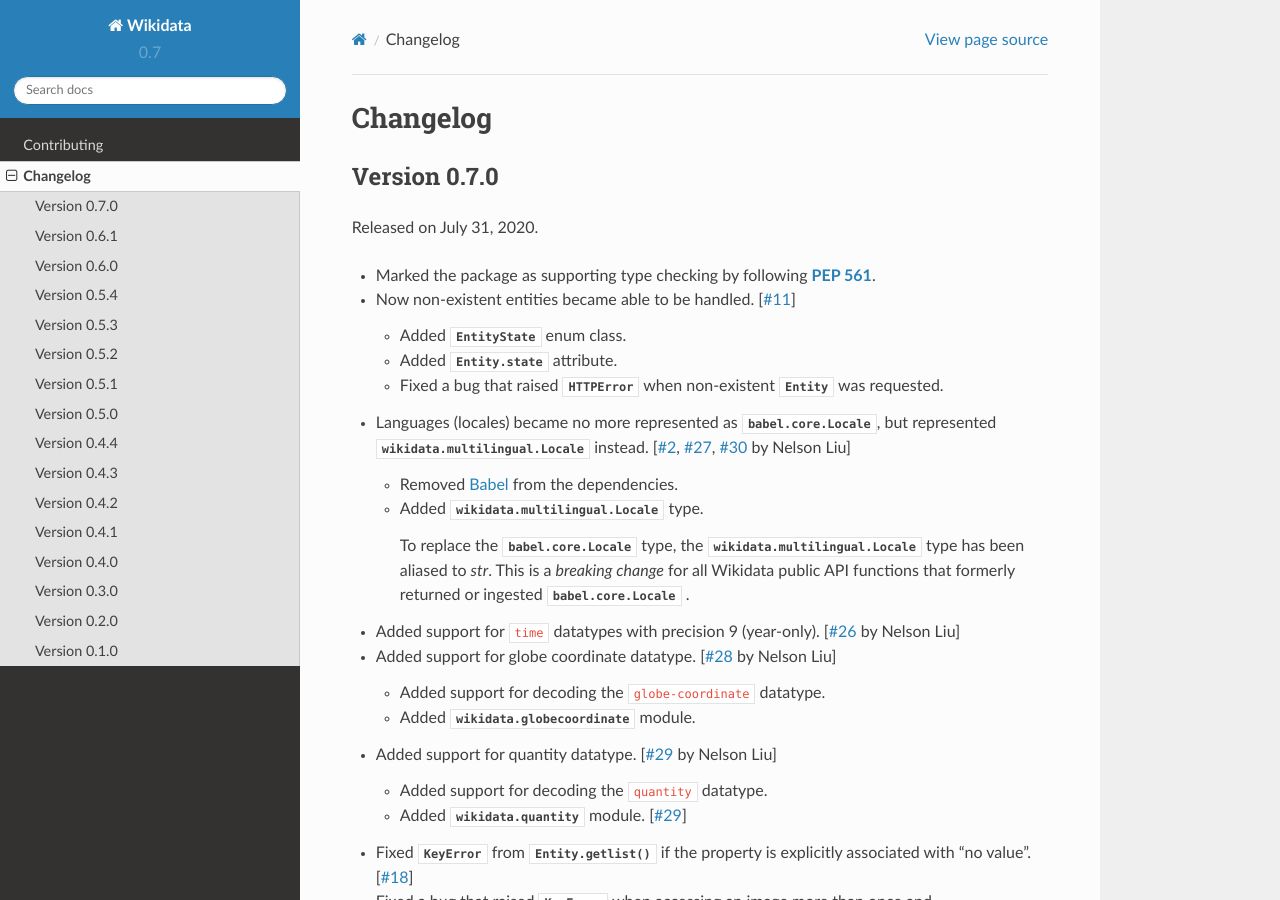
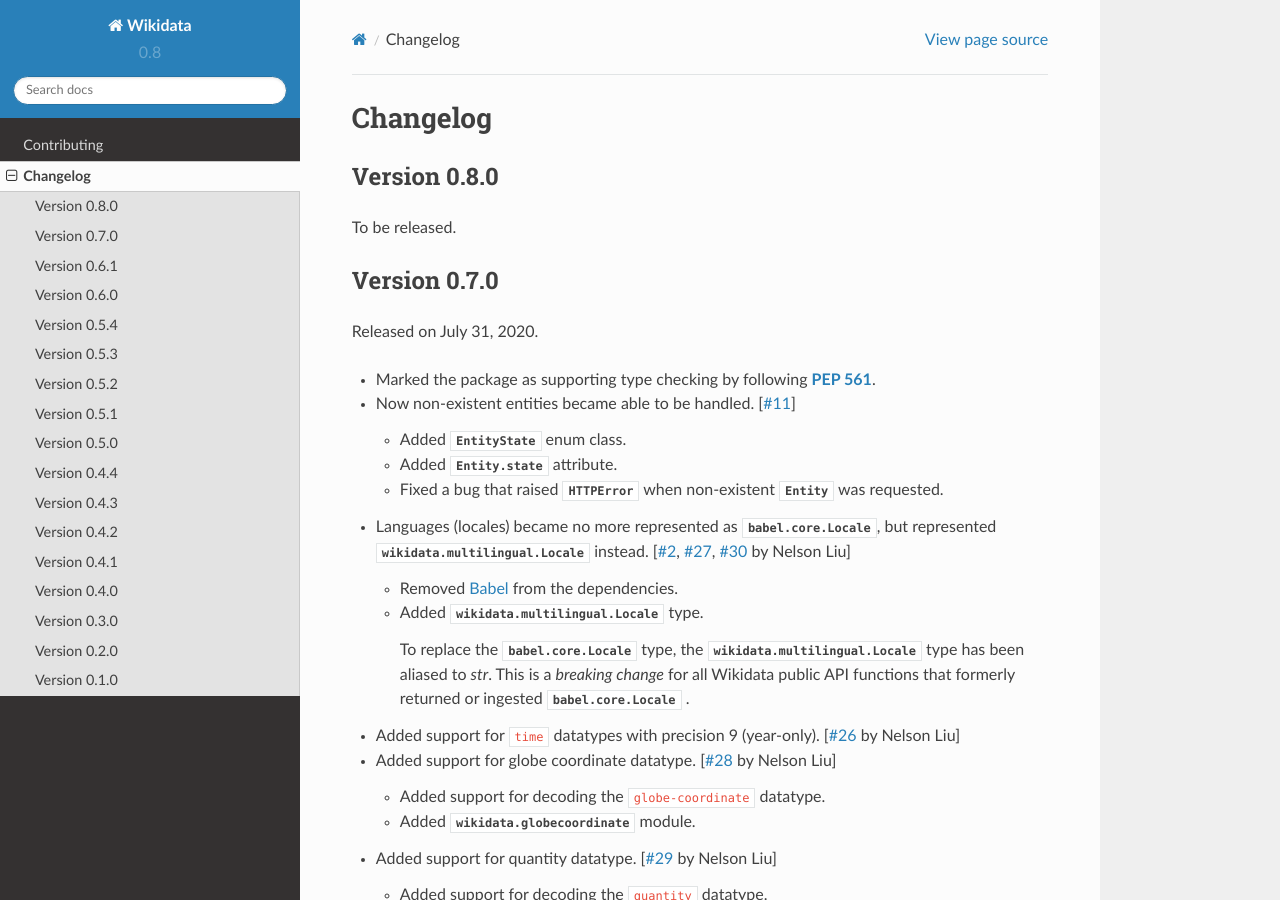
Before and after one commit to dahlia/wikidata, a Sphinx documentation site: the page built from docs/changes.rst, in a window 1280 px wide and 900 px high. Built offline with Sphinx 7.4.7 and the Read the Docs theme 2.0.0, drawn with Linux system fonts in a browser that asks for light colours.

Commit message:
Version bump
[changelog skip]

```diff
--- a/docs/changes.rst
+++ b/docs/changes.rst
@@ -1,5 +1,11 @@
 Changelog
 =========
+
+Version 0.8.0
+-------------
+
+To be released.
+
 
 Version 0.7.0
 -------------
--- a/wikidata/__init__.py
+++ b/wikidata/__init__.py
@@ -5,4 +5,4 @@
 
 """
 
-__version__ = '0.7.0'
+__version__ = '0.8.0'
```
